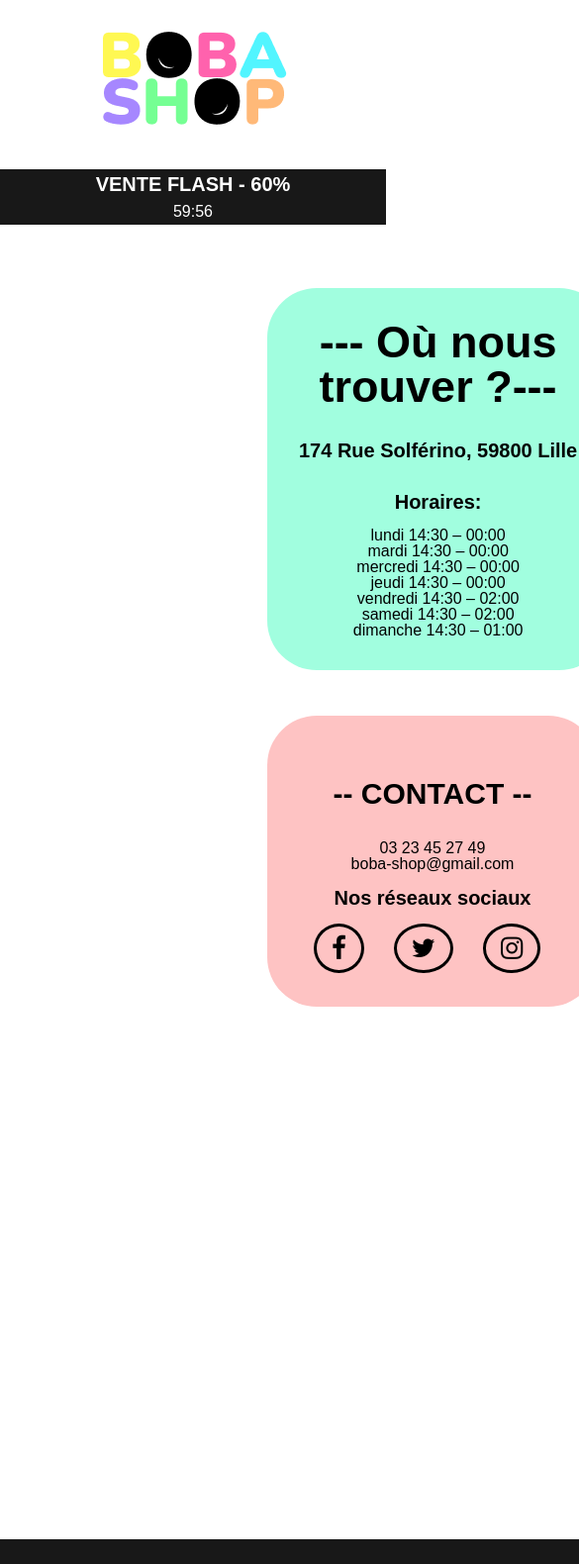
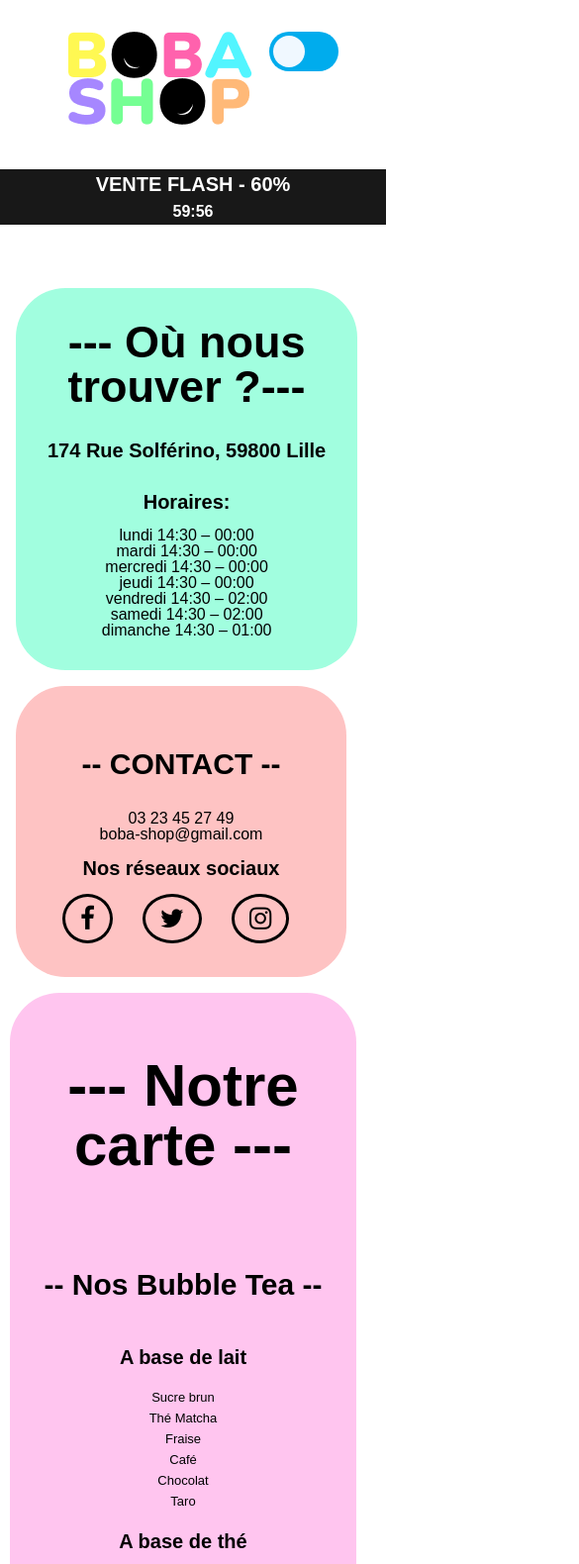
Before and after one commit to MarieG41/bubble-tea-store, a plain HTML site: page index.html in a window 390 px wide. Shown: the top 1580 px of the page at 99% size, 585 px wide, since content can reach past the window. Drawn offline with Linux system fonts and the light colour scheme.

Commit message:
dark mode + responsive begin

```diff
--- a/index.html
+++ b/index.html
@@ -14,6 +14,14 @@
         <nav>
             <div class="img-logo">
                 <img src="img/Group 1logo.png" alt="logo Boba Shop">
+                <div class="controls">
+                        <label class="switch">
+                            <input type="checkbox" />
+                            <span></span>
+                        </label>
+                </div>
+
+
             </div>
             <div class="menu-pages">
                 <h3 class="flash-sale">VENTE FLASH - 60%</h3>
--- a/index.js
+++ b/index.js
@@ -13,3 +13,12 @@ setInterval(() => {
     counter.innerText = `${minutes}:${seconds}`;
     time = time <= 0 ? 0 : time -1;
 }, 1000);
+
+let darkBtn = document.querySelector('.switch input');
+let darkFlash = document.querySelector('.flash-sale');
+
+darkBtn.addEventListener('click', function () {
+    document.body.classList.toggle('dark');
+    darkFlash.classList.toggle('purple');
+    counter.classList.toggle('purple');
+})
--- a/style.css
+++ b/style.css
@@ -1,5 +1,6 @@
 body{
     font-family: Arial, Helvetica, sans-serif;
+    overflow-x: hidden;
 }
 
 .img-logo{
@@ -8,12 +9,70 @@ body{
     justify-content: center;
 }
 
+.switch{
+    display: inline-block;
+    width: 70px;
+    position: relative;
+    height: 40px;
+    cursor: pointer;
+    overflow: hidden;
+}
+
+.switch input{
+    position: absolute;
+	top: -30px;
+	left: -30px;
+	width: 0;
+	height: 0;
+}
+
+.switch input + span{
+    position: absolute;
+    top: 0;
+    bottom: 0;
+    left: 0;
+    right: 0;
+    background-color: #00aced;
+    border-radius: 20px;
+}
+
+.switch input:checked + span {
+    background-color: #bc2a8d;
+}
+
+.switch input + span::before {
+    content: "";
+    display: inline-block;
+    position: absolute;
+    top: 50%;
+    left: 4px;
+    width: 32px;
+    height: 32px;
+    background-color: aliceblue;
+    border-radius: 50%;
+    transform: translateY(-50%);
+    transition: all .5s;
+}
+
 .counter, .flash-sale{
     color: rgb(255, 255, 255);
     background-color: rgb(24, 24, 24);
     text-align: center;
     padding: 5px 0;
     margin: 0;
+    font-weight: bold;
+}
+
+.switch input:checked + span:before {
+	left: 34px;
+}
+
+.dark{
+    background-color: rgb(24, 24, 24);
+}
+
+.purple{
+    background-color: #ab53f9;
 }
 
 h1{
@@ -25,8 +84,8 @@ h1{
 
 .content{
     display: grid;
-    grid-template-columns: repeat(3, 620px);
-    grid-template-rows: repeat(3, 400px);
+    grid-template-columns: repeat(3, 500px, 620px, 620px);
+    grid-template-rows: repeat(3, 390px);
     grid-gap: 32px;
     margin-top: 64px;
 }
@@ -78,7 +137,7 @@ li{
     background-color: rgb(161, 254, 223);
     border-radius: 50px;
     padding: 0 32px 32px 32px;
-    margin: 0 0 32px 270px;
+    margin: 0 0 32px 200px;
     width: fit-content;
     height: fit-content;
 }
@@ -103,7 +162,7 @@ li{
     flex-direction: column;
     border-radius: 50px;
     padding: 32px;
-    margin: 0 0 32px 270px;
+    margin: 0 0 32px 200px;
 }
 
 .social-media{
@@ -203,6 +262,7 @@ li{
     border-radius: 20px;
     color: aliceblue;
     background-color: rgb(24, 24, 24);
+    border: 3px solid rgb(0, 0, 0);
     font-size: 20px;
     font-weight: 600;
 }
@@ -213,11 +273,43 @@ li{
 
 footer{
     height: 300px;
-    background-color: rgb(24, 24, 24);
+    background-color: rgb(0, 0, 0);
     width:1904px;
     color: aliceblue;
 }
 
-@media screen and (max-width: 340px){
+@media screen and (max-width: 1800px){
+ .contact-us {
+    margin: 0 0 32px 20px;
+ }
+ .maps {
+    margin: 0 0 32px 20px;
+ }
+}
 
+@media screen and (max-width: 390px){
+    .content {
+        display: block;
+    }
+    .contact-us {
+        margin: 16px;
+     }
+     .maps {
+        margin: 16px;
+     }
+     .menu-card {
+        padding: 0;
+        padding-bottom: 20px;
+        width: 350px;
+        margin: 10px;
+     }
+     .your-boba{
+        width: 350px;
+        padding: 0;
+        margin: 10px;
+        padding-bottom: 20px;
+     }
+     footer{
+        width: 388px;
+     }
 }
```
